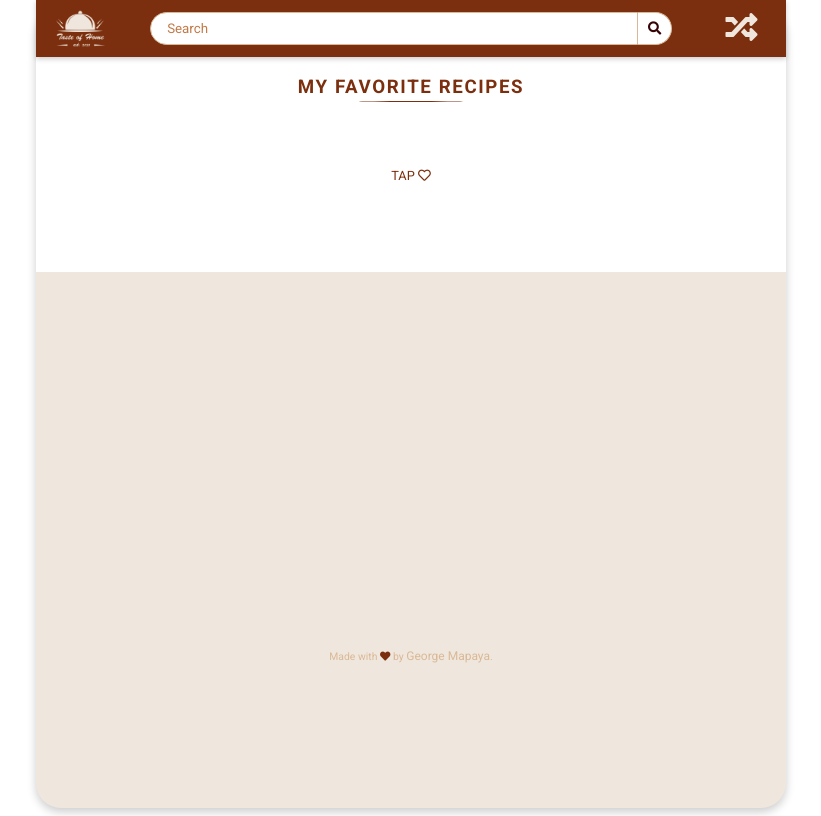
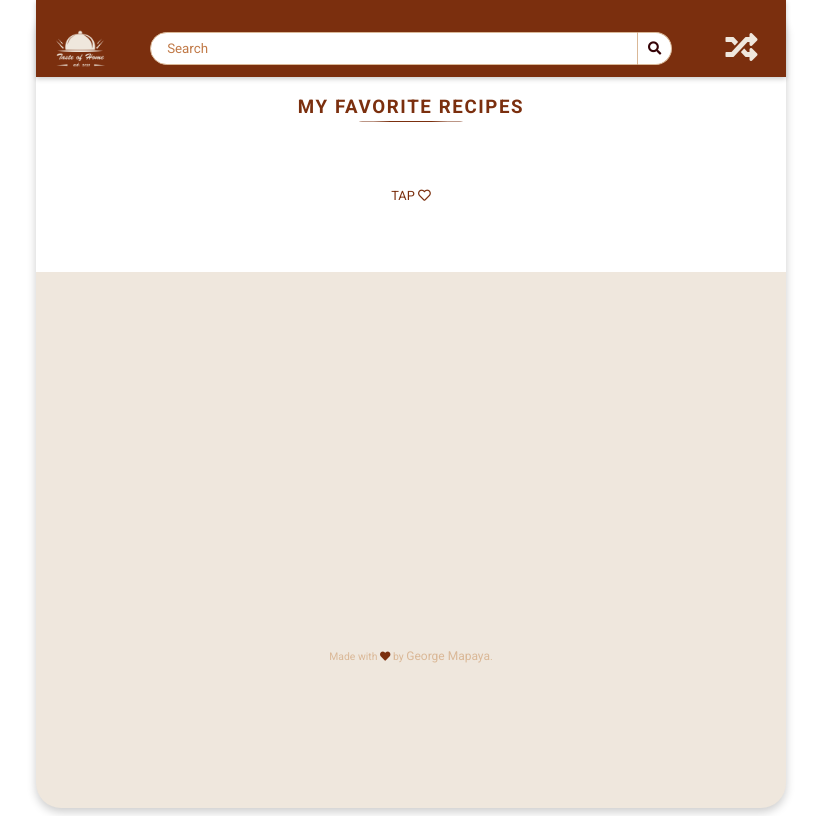
Before and after one commit to georit/taste-of-home, a PHP site: page / in a window 1280 px wide. Shown: the whole page, without its empty margins (229-1050 px from the left). Run offline with PHP 8.4, Linux system fonts and the light colour scheme; some libraries are stand-ins or nearby versions; some web fonts are replaced.

Commit message:
Minor style changes

```diff
--- a/css/style.css
+++ b/css/style.css
@@ -100,7 +100,7 @@
   display: flex;
   align-items: center;
   justify-content: space-between;
-  padding: 0rem 1rem;
+  padding: 20px 1rem 0;
   position: fixed;
   top: 0;
   left: 0;
@@ -213,7 +213,7 @@
 
 /* ***** Favorites Container ***** */
 .fav-container {
-  padding: 60px 0.5rem 0;
+  padding: 80px 0.5rem 0;
   text-align: center;
   background-color: var(--primary-color);
   min-height: 33vh;
```
